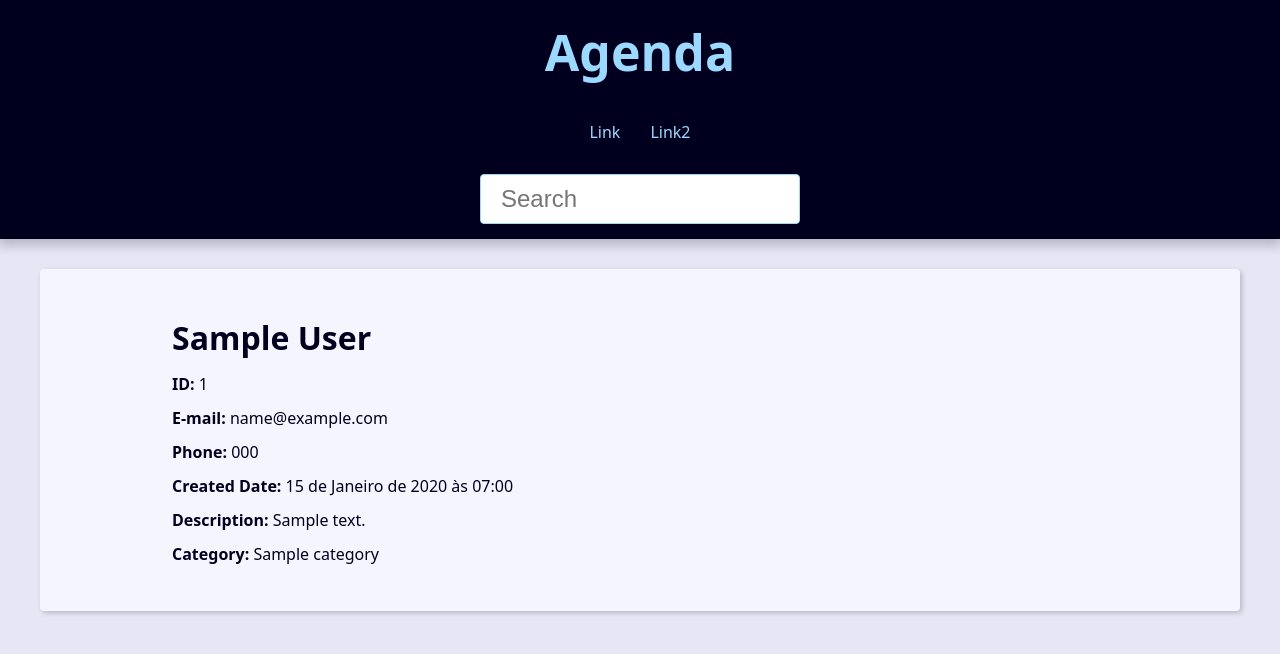
After one commit to Gmt-santos/Projeto-Agenda-, a Django app: page /1/ in a window 1280 px wide. The commit adds this page. Shown: the top 654 px of the page. Run offline with Django 5.2, Linux system fonts and the light colour scheme; tables that the repository leaves empty hold one stand-in row (values such as "Sample post").

Commit message:
Atualizando o projeto_2

```diff
--- a/base_static/global/css/style.css
+++ b/base_static/global/css/style.css
@@ -0,0 +1,314 @@
+:root {
+  --spacing: 1.5rem;
+  --link-dark-color: rgb(0, 83, 134);
+  --link-light-color: rgb(156, 217, 255);
+  --clr-white: rgb(245, 245, 255);
+  --clr-black: rgb(0, 0, 30);
+  --clr-light-gray: rgb(230, 230, 245);
+  --clr-dark-shadow-5: rgba(0, 0, 10, 5%);
+  --clr-dark-shadow-10: rgba(0, 0, 10, 10%);
+  --clr-dark-shadow-20: rgba(0, 0, 10, 20%);
+  --clr-light-shadow-5: rgba(200, 200, 255, 5%);
+  --clr-light-shadow-10: rgba(200, 200, 255, 10%);
+  --clr-light-shadow-20: rgba(200, 200, 255, 20%);
+  --main-page-width: 120rem;
+  --table-min-width: 60rem;
+  --biggest-font-size: 5rem;
+  --bigger-font-size: 4rem;
+  --big-font-size: 3.2rem;
+  --medium-font-size: 2.4rem;
+  --small-font-size: 1.6rem;
+  --smaller-font-size: 1.4rem;
+  --smallest-font-size: 1.2rem;
+  --transition-fast: 300ms;
+  --transition-medium: 600ms;
+  --transition-slow: 1s;
+  --default-border-radius: 4px;
+}
+
+*,
+*::before,
+*::after {
+  margin: 0;
+  padding: 0;
+  box-sizing: border-box;
+}
+
+html {
+  font-size: 62.5%;
+}
+
+body {
+  font-family: system-ui, -apple-system, BlinkMacSystemFont, 'Segoe UI', Roboto,
+    Oxygen, Ubuntu, Cantarell, 'Open Sans', 'Helvetica Neue', sans-serif;
+  line-height: 1.5;
+  font-size: var(--small-font-size);
+  color: var(--clr-black);
+  -webkit-font-smoothing: antialiased;
+  background: var(--clr-light-gray);
+}
+
+img,
+svg {
+  display: block;
+  max-width: 100%;
+}
+
+.header {
+  background: var(--clr-black);
+  padding: var(--spacing);
+  box-shadow: 0 5px 10px 2px var(--clr-dark-shadow-20);
+  z-index: 1;
+  position: relative;
+}
+
+.header-heading {
+  font-size: var(--biggest-font-size);
+  text-align: center;
+}
+
+.header-link {
+  color: var(--link-light-color);
+  text-decoration: none;
+  transition: filter var(--transition-fast) ease-in-out;
+}
+
+.header-link:hover {
+  filter: brightness(70%);
+}
+
+.menu {
+  margin: var(--spacing);
+}
+
+.menu-list {
+  list-style: none;
+  display: flex;
+  justify-content: center;
+  flex-flow: row wrap;
+}
+
+.menu-link {
+  display: block;
+  padding: var(--spacing);
+  color: var(--link-light-color);
+  text-decoration: none;
+  transition: background-color var(--transition-fast) ease-in-out;
+  border-radius: var(--default-border-radius);
+}
+
+.menu-link:hover {
+  background: var(--clr-light-shadow-10);
+}
+
+.content {
+  max-width: var(--main-page-width);
+  margin: calc(var(--spacing) * 2) auto;
+  padding: var(--spacing);
+  background: var(--clr-white);
+  box-shadow: 2px 2px 5px var(--clr-dark-shadow-20);
+  border-radius: var(--default-border-radius);
+}
+
+.responsive-table {
+  width: 100%;
+  overflow-x: auto;
+}
+
+.contacts-table {
+  width: 100%;
+  min-width: var(--table-min-width);
+  border-collapse: collapse;
+}
+
+.table-caption {
+  font-size: var(--medium-font-size);
+  font-weight: bold;
+  padding: var(--spacing);
+}
+
+.table-row {
+  text-align: left;
+  text-overflow: ellipsis;
+  transition: background-color var(--transition-fast) ease-in-out;
+}
+
+.table-row:nth-of-type(2n) {
+  background: var(--clr-dark-shadow-5);
+}
+
+.table-row:not(.table-row-header):hover {
+  background: var(--clr-dark-shadow-10);
+}
+
+.table-row-header {
+  background: var(--clr-light-gray);
+  color: var(--clr-black);
+}
+
+.table-cel,
+.table-header {
+  padding: var(--spacing);
+}
+
+.table-link {
+  color: var(--link-dark-color);
+  transition: color var(--transition-fast) ease-in-out;
+  text-decoration: none;
+}
+
+.table-link:hover {
+  color: var(--clr-black);
+}
+
+@media (min-width: 600px) {
+  .single-contact {
+    max-width: 80%;
+    margin: calc(var(--spacing) * 2) auto;
+  }
+}
+
+.single-contact h1 {
+  margin: 1rem 0;
+}
+
+.single-contact p {
+  margin: 1rem 0;
+}
+
+.pagination {
+  margin-top: var(--spacing);
+  display: flex;
+  justify-content: center;
+  padding: calc(var(--spacing) * 0.8);
+  font-size: var(--small-font-size);
+}
+
+.pagination .step-links {
+  display: flex;
+  gap: calc(var(--spacing) * 0.8);
+}
+
+.pagination .step-links a {
+  color: var(--link-dark-color);
+  transition: color var(--transition-fast) ease-in-out;
+  text-decoration: none;
+  display: block;
+}
+
+.search {
+  display: flex;
+  justify-content: center;
+}
+
+.search-input {
+  font-size: var(--medium-font-size);
+  padding: 1rem 2rem;
+  width: 100%;
+  max-width: 32rem;
+  border-radius: var(--default-border-radius);
+  border: 1px solid var(--link-light-color);
+}
+
+.search-input:focus {
+  box-shadow: 0 0 15px var(--link-light-color);
+}
+
+.message {
+  max-width: 600px;
+  margin: var(--spacing) auto;
+  margin-top: calc(var(--spacing) * 2);
+  padding: var(--spacing);
+  text-align: center;
+  border-radius: var(--default-border-radius);
+  font-size: var(--smaller-font-size);
+}
+
+.message.success {
+  background: rgba(0, 255, 0, 0.3);
+  border: 1px solid rgba(0, 255, 0, 90%);
+}
+
+.message.error {
+  background: rgba(255, 0, 0, 0.3);
+  border: 1px solid rgba(255, 0, 0, 90%);
+}
+
+.message.warning {
+  background: rgba(255, 255, 0, 0.3);
+  border: 1px solid rgba(255, 255, 0, 90%);
+}
+
+.form-wrapper {
+  max-width: 60rem;
+  margin: var(--spacing) auto;
+}
+
+.form-content {
+  margin: var(--spacing) 0;
+}
+
+.form-group {
+  display: flex;
+  flex-direction: column;
+  padding-bottom: var(--spacing);
+}
+.errorlist {
+  list-style: none;
+  font-size: var(--smaller-font-size);
+  color: tomato;
+}
+.errorlist.nonfield {
+  color: inherit;
+}
+
+.form-group p {
+  margin: 1em 0;
+}
+
+.form-group .help-text,
+.form-group .help-text ~ ul {
+  margin: 0;
+  font-size: var(--smallest-font-size);
+  list-style: none;
+}
+
+.form-group input,
+.form-group textarea,
+.form-group select {
+  padding: 1rem;
+  border-radius: var(--default-border-radius);
+  border: 1px solid var(--link-dark-color);
+}
+
+.form-group input:focus,
+.form-group textarea:focus,
+.form-group select:focus {
+  outline: none;
+  box-shadow: 0 0 5px var(--link-dark-color);
+}
+
+.form-group label {
+  font-size: var(--smaller-font-size);
+}
+
+.btn {
+  background-color: var(--link-dark-color);
+  color: var(--clr-white);
+  font-weight: bold;
+  border: none;
+  padding: 1rem 2rem;
+  border-radius: var(--default-border-radius);
+  cursor: pointer;
+  transition: filter var(--transition-fast) ease-in-out;
+}
+
+.btn:hover {
+  filter: brightness(90%);
+}
+
+.btn:focus,
+.btn:active {
+  filter: brightness(80%);
+  box-shadow: 0 0 5px var(--link-dark-color);
+}
--- a/base_templates/global/base.html
+++ b/base_templates/global/base.html
@@ -1,11 +1,40 @@
+{% load static%}
+{% comment %} NAO ESQUECER DE DAR LOAD NO STATIC {% endcomment %}
 <!DOCTYPE html>
 <html lang="en">
 <head>
     <meta charset="UTF-8">
     <meta name="viewport" content="width=device-width, initial-scale=1.0">
+     <link rel="stylesheet" href="{% static 'global/css/style.css' %}">
     <title>Document</title>
+
 </head>
+<header class="header">
+    <h1 class="header-heading">
+        {% comment %} Puxa o namespace:nome_link {% endcomment %}
+        <a href="{% url "contact:index" %}" class="header-link">Agenda</a>
+
+    </h1>
+    <nav class="menu">
+        <ul class="menu-list">
+            <li class="menu-item">
+                <a href="" class="menu-link">Link</a>
+            </li>
+            <li class="menu-item">
+                <a href="" class="menu-link">Link2</a>
+            </li>
+        </ul>
+    </nav>
+    <div class="search">
+        <form action="" method="get">
+            <input type="text" id="search" name="q" placeholder="Search" class="search-input">
+        </form>
+    </div>
+
+</header>
 <body>
-    <p>a</p>
+    <main class="content">
+    {% block content  %}{% endblock content  %}
+    </main>
 </body>
 </html>
--- /dev/null
+++ b/contact/templates/contact/contact.html
@@ -0,0 +1,15 @@
+{% extends "global/base.html" %}
+{% block content %}
+<div class="single-contact">
+    <h1 class="single-contact-name">
+        {{contact.first_name}} {{contact.last_name}}
+
+    </h1>
+    <p><b>ID:</b> {{ contact.id }}</p>
+    <p><b>E-mail:</b> {{ contact.email }}</p>
+    <p><b>Phone:</b> {{ contact.phone }}</p>
+    <p><b>Created Date:</b> {{ contact.created_date }}</p>
+    <p><b>Description:</b> {{ contact.description }}</p>
+    <p><b>Category:</b> {{ contact.category.name }}</p>
+</div>
+{% endblock content %}
--- a/contact/urls.py
+++ b/contact/urls.py
@@ -2,5 +2,8 @@ from django.urls import path
 from contact import views
 app_name="contact"
 urlpatterns = [
+    #caso a url seja vazia,chame o views.index com nome index#
     path('',views.index,name='index'),
+    #caso a url seja apenas um int,chame o views.contact com nome contact#
+    path('<int:contact_id>/',views.contact,name='contact')
 ]
--- a/contact/views.py
+++ /dev/null
@@ -1,5 +0,0 @@
-from django.shortcuts import render
-
-# Create your views here.
-def index(request):
-    return render(request,'contact/index.html')
--- /dev/null
+++ b/contact/views/__init__.py
@@ -0,0 +1 @@
+from .contact_views import *
--- /dev/null
+++ b/contact/views/contact_views.py
@@ -0,0 +1,21 @@
+from django.shortcuts import render
+from contact import models
+
+# Create your views here.
+def index(request):
+    #filter = where#
+    contacts=models.Contact.objects.filter(show=True)
+    context={
+        'contacts':contacts
+    }
+    #Procura na pasta templates
+    return render(request,'contact/index.html',context)
+
+def contact(request,contact_id):
+    #filter = where#
+    single_contact=models.Contact.objects.get(pk=contact_id,show=True)
+    context={
+        'contact':single_contact
+    }
+    #Procura na pasta templates
+    return render(request,'contact/contact.html',context)
--- a/project/settings.py
+++ b/project/settings.py
@@ -32,6 +32,7 @@ INSTALLED_APPS = [
     'django.contrib.messages',
     'django.contrib.staticfiles',
     'contact',
+
 ]
 
 MIDDLEWARE = [
@@ -49,6 +50,7 @@ ROOT_URLCONF = 'project.urls'
 TEMPLATES = [
     {
         'BACKEND': 'django.template.backends.django.DjangoTemplates',
+        #Faz ele procurar nessa pasta por templates automaticamente
         'DIRS': [
             BASE_DIR / 'base_templates'
         ],
@@ -122,6 +124,6 @@ MEDIA_ROOT=BASE_DIR/'media'
 STATIC_ROOT=BASE_DIR/"static" #collectstatic
 # Sobrescreve todas as configs pelas configs locais
 try:
-    from project.local_settings import *
+    from project.local_settings.local_settings import *
 except:
     ...
```
Also changed, not shown: contact/templates/contact/index.html (+43 -1 lines), project/local_settings.py (deleted, +0 -7 lines), 1 other file.
